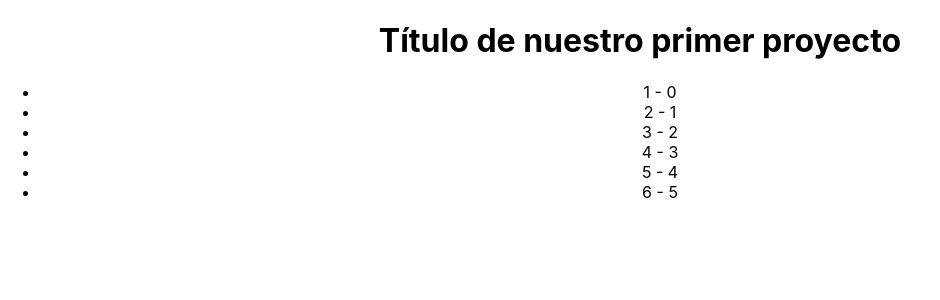
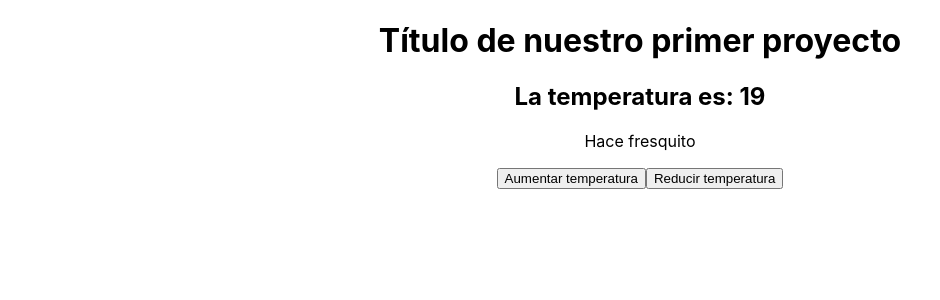
Before and after one commit to JoseMariaMQ/cursoreact, a React (Create React App) app: page / in a window 1280 px wide. Shown: the top 300 px of the page, without its empty margins (0-940 px from the left). Built offline with nearby package versions, Linux system fonts and the light colour scheme.

Commit message:
Operador Ternario

```diff
--- a/src/App.jsx
+++ b/src/App.jsx
@@ -1,12 +1,12 @@
 // import logo from './logo.svg';
 import './App.css';
-import Listado from "./components/Listado";
+import Temperatura from "./components/Temperatura";
 
 function App() {
   return (
     <div className="App">
       <h1>Título de nuestro primer proyecto</h1>
-      <Listado></Listado>
+        <Temperatura></Temperatura>
     </div>
   );
 }
--- /dev/null
+++ b/src/components/Temperatura.jsx
@@ -0,0 +1,27 @@
+import React, {useState} from 'react'
+
+const Temperatura = () => {
+
+    const [temperatura, setTemperatura] = useState(19)
+    const Subir = () => {
+        setTemperatura(temperatura + 1)
+    }
+    const Bajar = () => {
+        setTemperatura(temperatura - 1)
+    }
+
+    return (
+        <div>
+            <h2>La temperatura es: {temperatura}</h2>
+            <p>
+                {
+                    temperatura > 21 ? 'Hace calorcito' : 'Hace fresquito'
+                }
+            </p>
+            <button onClick={Subir}>Aumentar temperatura</button>
+            <button onClick={Bajar}>Reducir temperatura</button>
+        </div>
+    )
+}
+
+export default Temperatura
```
